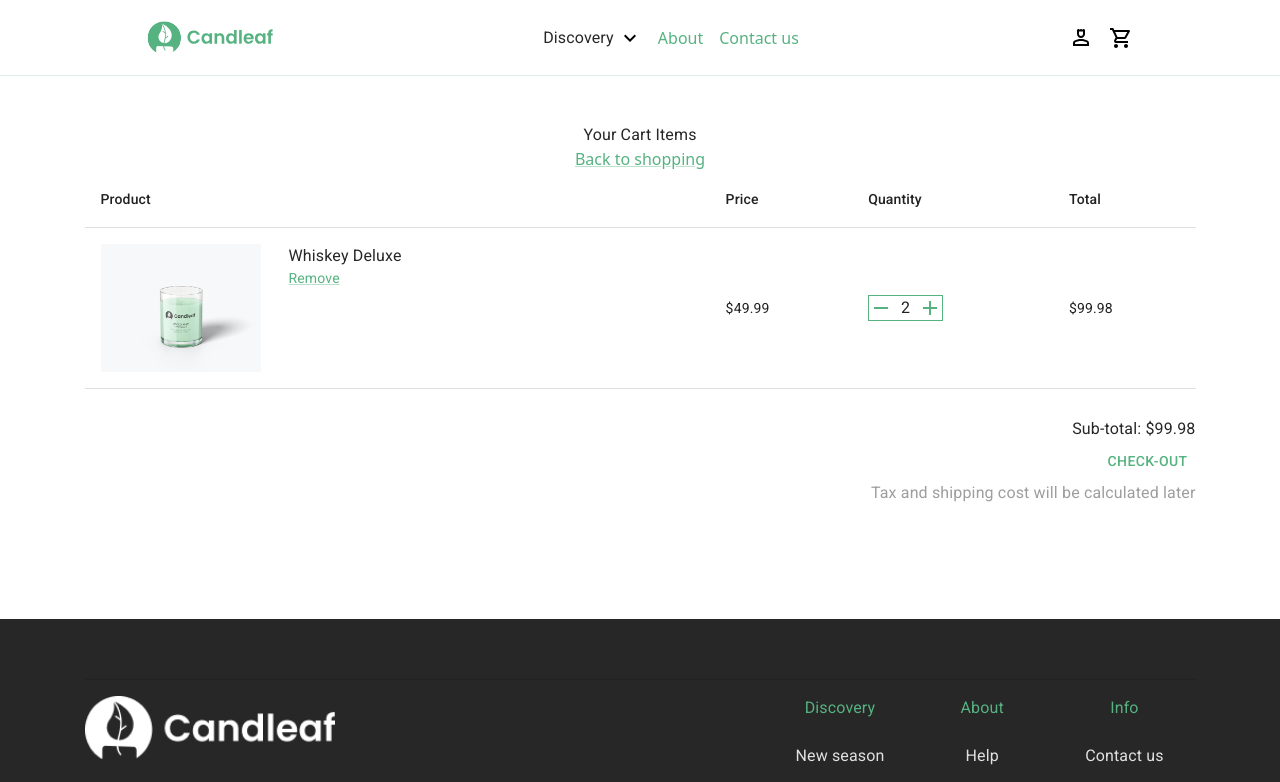
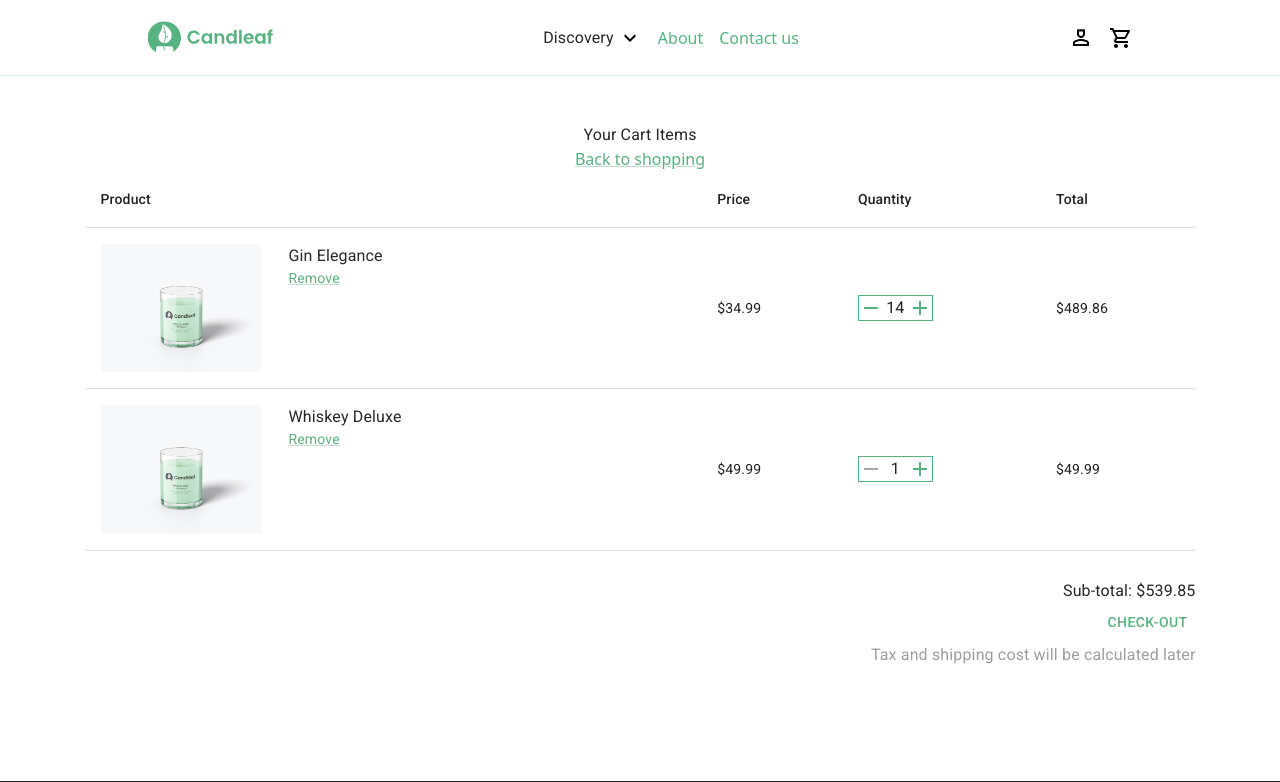
Before and after one commit to Alish8950/dora-enterprises, a Next.js app: page /Cart in a window 1280 px wide. Shown: the top 782 px of the page. Built offline with nearby package versions, Linux system fonts and the light colour scheme; data requests are answered from the project's data file.

Commit message:
imcomplete stock functionality

```diff
--- a/db.json
+++ b/db.json
@@ -8,7 +8,8 @@
       "productImage": "https://dummyimage.com/300x200/663399/ffffff",
       "quantity": "750ml",
       "alcoholPercentage": 40,
-      "alcoholDescription": "Smooth finish, aged in oak barrels."
+      "alcoholDescription": "Smooth finish, aged in oak barrels.",
+      "stock": 5
     },
     {
       "id": 2,
@@ -18,7 +19,8 @@
       "productImage": "https://dummyimage.com/300x200/336699/ffffff",
       "quantity": "1L",
       "alcoholPercentage": 37.5,
-      "alcoholDescription": "Triple distilled, ultra-pure vodka."
+      "alcoholDescription": "Triple distilled, ultra-pure vodka.",
+      "stock": 7
     },
     {
       "id": 3,
@@ -28,7 +30,8 @@
       "productImage": "https://dummyimage.com/300x200/996633/ffffff",
       "quantity": "700ml",
       "alcoholPercentage": 45,
-      "alcoholDescription": "Rich flavor, distilled from molasses."
+      "alcoholDescription": "Rich flavor, distilled from molasses.",
+      "stock": 9
     },
     {
       "id": 4,
@@ -38,7 +41,8 @@
       "productImage": "https://dummyimage.com/300x200/ff9900/ffffff",
       "quantity": "500ml",
       "alcoholPercentage": 42,
-      "alcoholDescription": "Botanical infusion, citrus notes."
+      "alcoholDescription": "Botanical infusion, citrus notes.",
+      "stock": 0
     },
     {
       "id": 5,
@@ -48,7 +52,8 @@
       "productImage": "https://dummyimage.com/300x200/cc0000/ffffff",
       "quantity": "750ml",
       "alcoholPercentage": 38,
-      "alcoholDescription": "Gold tequila, smooth taste, agave distillation."
+      "alcoholDescription": "Gold tequila, smooth taste, agave distillation.",
+      "stock": 4
     },
     {
       "id": 6,
@@ -58,7 +63,8 @@
       "productImage": "https://dummyimage.com/300x200/669900/ffffff",
       "quantity": "700ml",
       "alcoholPercentage": 40,
-      "alcoholDescription": "Select brandy, aged grape distillate, complex flavors."
+      "alcoholDescription": "Select brandy, aged grape distillate, complex flavors.",
+      "stock": 3
     },
     {
       "id": 7,
@@ -68,7 +74,8 @@
       "productImage": "https://dummyimage.com/300x200/993366/ffffff",
       "quantity": "750ml",
       "alcoholPercentage": 13.5,
-      "alcoholDescription": "Reserve red wine blend, cellar-aged."
+      "alcoholDescription": "Reserve red wine blend, cellar-aged.",
+      "stock": 6
     },
     {
       "id": 8,
@@ -78,7 +85,8 @@
       "productImage": "https://dummyimage.com/300x200/ffcc00/ffffff",
       "quantity": "750ml",
       "alcoholPercentage": 12,
-      "alcoholDescription": "Bubbly champagne, fine sparkling for celebrations."
+      "alcoholDescription": "Bubbly champagne, fine sparkling for celebrations.",
+      "stock": 2
     }
   ],
   "testimonials": [
@@ -155,10 +163,17 @@
   ],
   "cart": [
     {
+      "id": "4",
+      "productImage": "testImage",
+      "productName": "Gin Elegance",
+      "productPrice": 34.99,
+      "quantity": 14
+    },
+    {
       "id": "1",
       "productName": "Whiskey Deluxe",
       "productPrice": 49.99,
-      "quantity": 2,
+      "quantity": 1,
       "productImage": "testImage"
     }
   ]
--- a/src/app/(drawer)/Product/[ProductDetails]/page.tsx
+++ b/src/app/(drawer)/Product/[ProductDetails]/page.tsx
@@ -26,15 +26,28 @@ export default function Product({
 }) {
   const { getSingleProduct, singleProduct } = useGlobalProducts();
   const { cart, addItemToCart, updateItemQuantity } = useGlobalCart();
+  // const [availStock, setAvailStock] = useState(true);
   const [quantity, setQuantity] = useState(1);
   const [subscriptionDuration, setSubscriptionDuration] = useState("4");
 
   const existingItem = cart.find((item) => item.id === params.ProductDetails);
-  console.log(existingItem, "existingItem")
 
   useEffect(() => {
     getSingleProduct(params.ProductDetails);
   }, []);
+
+  // const checkStock = () => {
+  //   if (!singleProduct?.stock) {
+  //     setAvailStock(true)
+  //   } else {
+  //     setAvailStock(false)
+  //   }
+  //   console.log(availStock)
+  // };
+
+  // useEffect(() => {
+  //   checkStock();
+  // }, [singleProduct?.stock]);
 
   useEffect(() => {
     getSingleProduct(params.ProductDetails);
@@ -58,6 +71,39 @@ export default function Product({
       setQuantity((prev) => prev - 1);
     }
   };
+  // const increaseQuantity = () => {
+  //   if (singleProduct?.stock !== undefined && quantity < singleProduct?.stock) {
+  //     setQuantity((prev) => prev + 1);
+  //   }
+  // };
+  // const decreaseQuantity = () => {
+  //   if (quantity === 1) {
+  //     return;
+  //   } else {
+  //     setQuantity((prev) => prev - 1);
+  //   }
+  // };
+
+  // const updateProductStock = async (id: string) => {
+  //   console.log(singleProduct?.stock !== undefined);
+  //   try {
+  //     if (singleProduct?.stock !== undefined) {
+  //       await fetch(`http://localhost:5000/products/${id}`, {
+  //         method: "PUT",
+  //         headers: {
+  //           "Content-Type": "application/json",
+  //         },
+  //         body: JSON.stringify({
+  //           ...singleProduct,
+  //           stock: singleProduct.stock - quantity,
+  //         }),
+  //       });
+  //       console.log("it is working");
+  //     }
+  //   } catch (error) {
+  //     console.log("can't update stock=>", error);
+  //   }
+  // };
 
   const addOrUpdate = () => {
     if (existingItem) {
@@ -74,6 +120,34 @@ export default function Product({
       }
     }
   };
+
+  // const addOrUpdate = () => {
+  //   if (existingItem) {
+  //     if (singleProduct?.stock !== undefined) {
+  //       updateItemQuantity(
+  //         existingItem.id,
+  //         quantity,
+  //         existingItem,
+  //         false,
+  //         singleProduct?.stock
+  //       );
+  //     }
+  //     updateProductStock(params.ProductDetails);
+  //   } else {
+  //     if (singleProduct?.productName !== undefined) {
+  //       console.log("lajkdfhjka");
+  //       addItemToCart(
+  //         params.ProductDetails,
+  //         singleProduct?.productName,
+  //         singleProduct?.productPrice,
+  //         quantity,
+  //         "testImage",
+  //         singleProduct?.stock
+  //       );
+  //       updateProductStock(params.ProductDetails);
+  //     }
+  //   }
+  // };
 
   return (
     <>
@@ -107,7 +181,7 @@ export default function Product({
                   <Box className="flex items-center border border-primary justify-between w-[65px]">
                     <RemoveIcon
                       className={`text-xl cursor-pointer ${
-                        quantity ? "text-primary" : "text-grey-[200]"
+                        quantity - 1 ? "text-primary" : "text-grey-[200]"
                       }`}
                       onClick={() => decreaseQuantity()}
                     />
@@ -174,6 +248,7 @@ export default function Product({
                 </Box>
                 <Button
                   className="bg-primary text-white text-xl font-medium h-10 hover:bg-primary px-11 normal-case w-full"
+                  // disabled={!singleProduct?.stock ? true : false}
                   onClick={addOrUpdate}
                   startIcon={
                     <ShoppingCartOutlinedIcon className="text-white" />
--- a/src/context/productList.tsx
+++ b/src/context/productList.tsx
@@ -21,6 +21,7 @@ export interface Product {
   quantity: string;
   alcoholPercentage: number;
   alcoholDescription: string;
+  stock: number;
 }
 
 export interface ProductState {
```
Also changed, not shown: src/app/(drawer)/Cart/page.tsx (+75 -2 lines), src/context/cartContext.tsx (+11 -5 lines).
